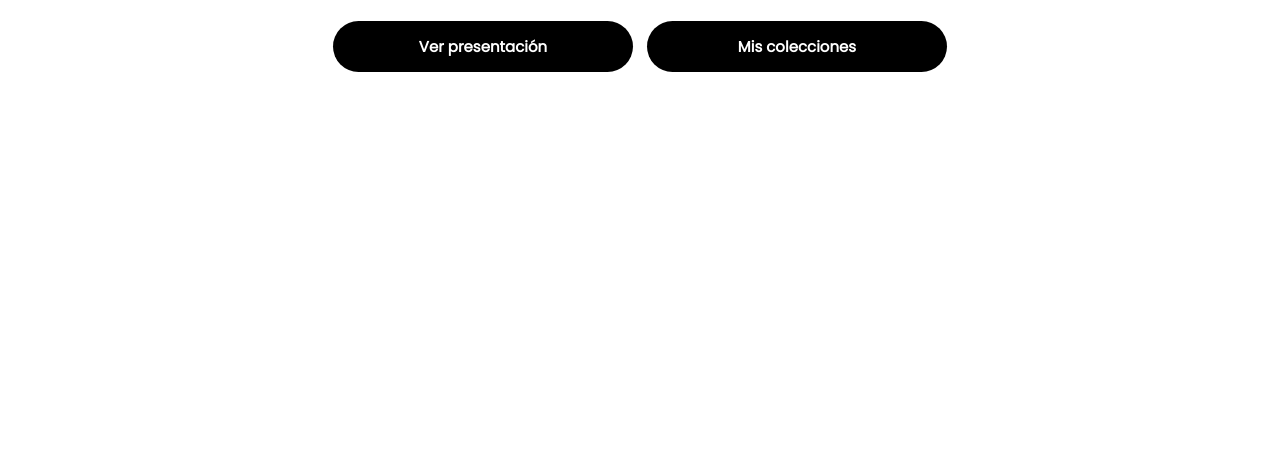
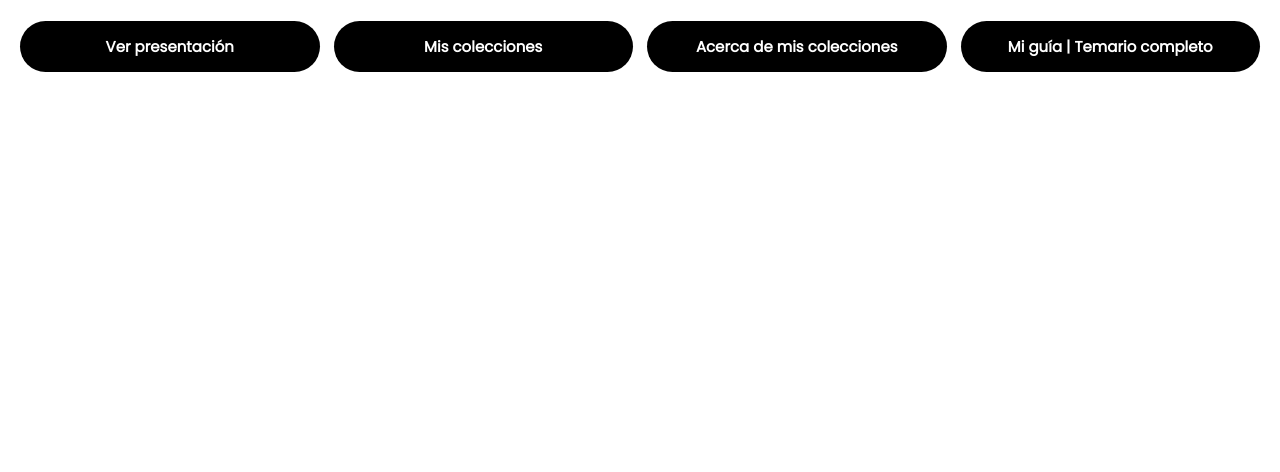
Before and after one commit to atb-lmbzx/biolinkgithubmbz, a plain HTML site: page index.html in a window 1280 px wide. Shown: the part 328-800 px from the top of the page. Drawn offline with Linux system fonts and the light colour scheme.

Commit message:
Actualizar index.html

```diff
--- a/index.html
+++ b/index.html
@@ -107,6 +107,8 @@
   <div class="botones">
     <a class="boton" href="https://atb-lmbzx.github.io/presentaci-nmbz/" target="_blank">Ver presentación</a>
     <a class="boton" href="https://drive.google.com/drive/folders/15QF97JhNu0Q9zHsVgGOqykMEgzy5IbD5" target="_blank">Mis colecciones</a>
+    <a class="boton" href="https://drive.google.com/drive/folders/17Z94qs4pWUE606r3L94170wZVSujinkb" target="_blank">Acerca de mis colecciones</a>
+    <a class="boton" href="https://drive.google.com/drive/folders/17W4gjwhCkA0RNc1g9AG86T13_8kqHpia" target="_blank">Mi guía | Temario completo</a>
   </div>
 
 </body>
```
